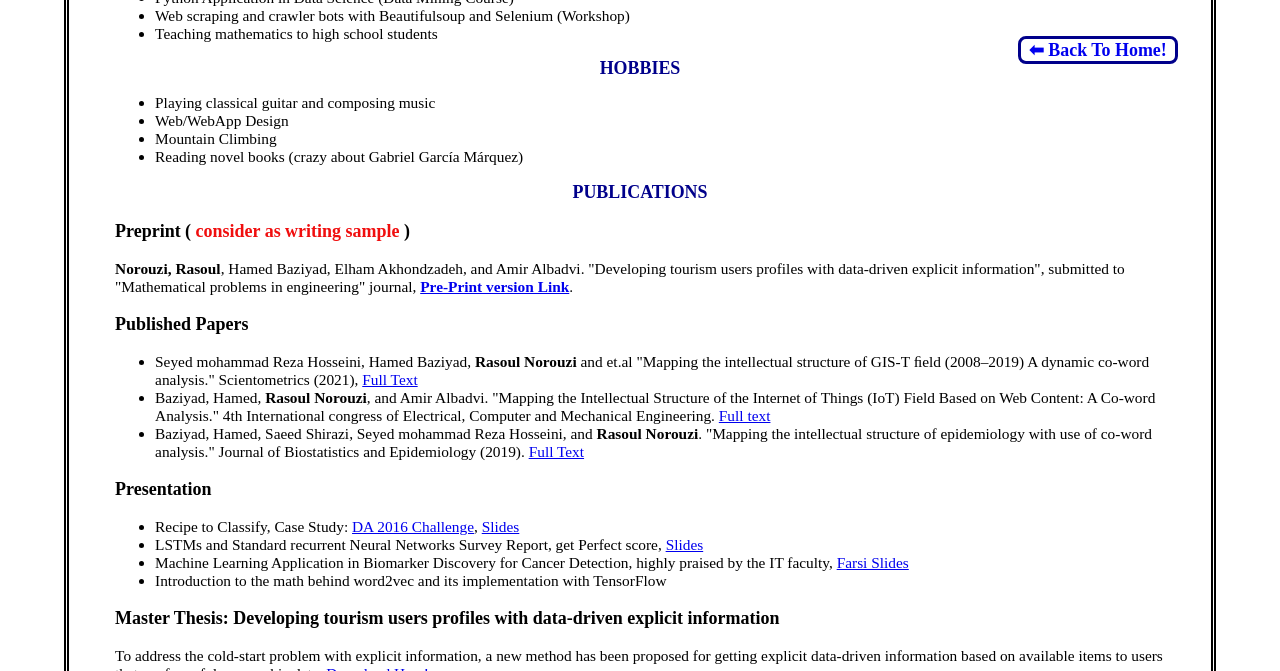
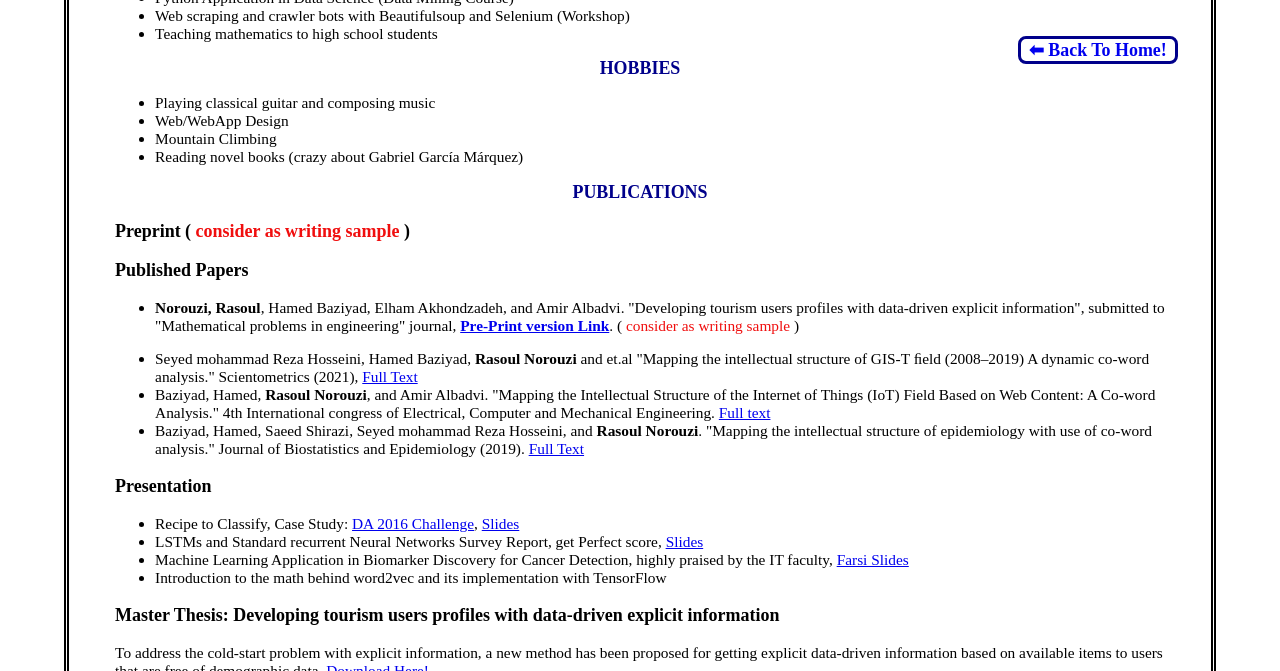
Before and after one commit to rasoulnorouzi/rasoulnorouzi.github.io, a Jekyll site: the page cv.html, which Jekyll copies as it is, in a window 1280 px wide and 900 px high, scrolled down 1889 px, cut to the strip 0-671 px from the top of the window. Built offline with Jekyll 4.4.1, drawn with Linux system fonts in a browser that asks for light colours.

Commit message:
Update cv.html

```diff
--- a/cv.html
+++ b/cv.html
@@ -153,10 +153,11 @@
     <!-- PUBLICATIONS -->
     <h2 class="title">PUBLICATIONS</h2>
     <h3> Preprint (<span style="color:rgb(240, 14, 14);"> consider as writing sample </span>) </h3>
-    <p> <b>Norouzi, Rasoul</b>, Hamed Baziyad, Elham Akhondzadeh, and Amir Albadvi. "Developing tourism users profiles with data-driven explicit information", submitted to "Mathematical problems in
-    engineering" journal, <a href="https://rasoulnorouzi.github.io/assets/files/MasterThesis_RasoulNorouzi.pdf"><b>Pre-Print version Link</b></a>.</p>
+
     <h3>Published Papers</h3>
     <ul>
+        <li><p> <b>Norouzi, Rasoul</b>, Hamed Baziyad, Elham Akhondzadeh, and Amir Albadvi. "Developing tourism users profiles with data-driven explicit information", submitted to "Mathematical problems in
+        engineering" journal, <a href="https://rasoulnorouzi.github.io/assets/files/MasterThesis_RasoulNorouzi.pdf"><b>Pre-Print version Link</b></a>. (<span style="color:rgb(240, 14, 14);"> consider as writing sample </span>)</p></li>
         <li>Seyed mohammad Reza Hosseini, Hamed Baziyad, <b>Rasoul Norouzi</b> and et.al "Mapping the 	intellectual structure of GIS-T ﬁeld (2008–2019) A dynamic co-word analysis." Scientometrics (2021), <a href="https://link.springer.com/article/10.1007%2Fs11192-020-03840-8">Full Text </a></li>
         <li>Baziyad, Hamed, <b>Rasoul Norouzi</b>, and Amir Albadvi. "Mapping the Intellectual Structure of the Internet of Things (IoT) Field Based on Web Content: A Co-word Analysis." 4th International congress of Electrical, Computer and Mechanical Engineering. <a href="https://www.researchgate.net/publication/343787997_Mapping_the_intellectual_structure_of_the_Internet_of_Things_IoT_field_based_on_web_content_a_co-word_analysis">Full text</a> </li>
         <li>Baziyad, Hamed, Saeed Shirazi, Seyed mohammad Reza Hosseini, and <b>Rasoul Norouzi</b>. "Mapping the intellectual structure of epidemiology with use of co-word analysis." Journal of Biostatistics and Epidemiology (2019). <a href="https://publish.kne-publishing.com/index.php/jbe/article/view/3618">Full Text</a></li>
```
